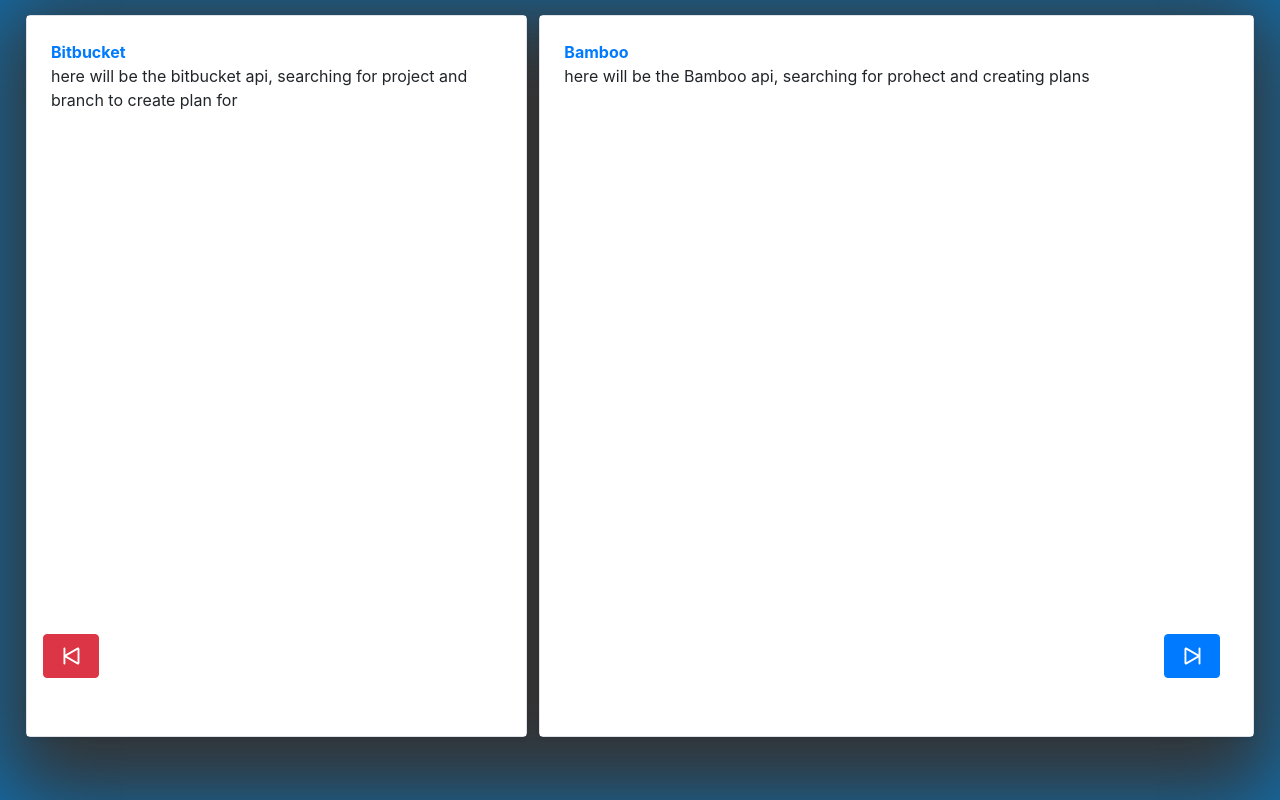
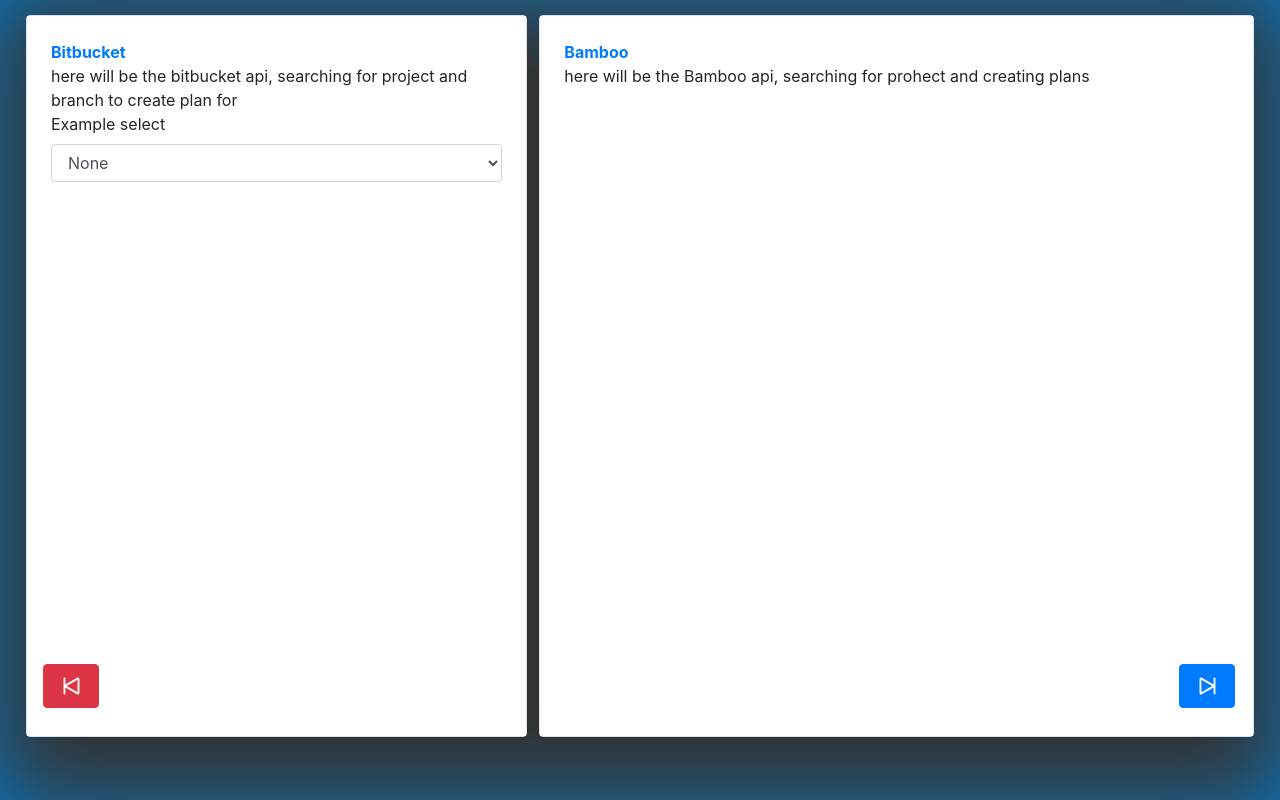
Before and after one commit to yonatanbeery/seeds, a React (Create React App) app in the folder seeds_frontend/: page /Build in a window 1280 px wide. Built offline with nearby package versions, Linux system fonts and the light colour scheme.

Commit message:
basic dropdown with no api

```diff
--- a/seeds_frontend/package.json
+++ b/seeds_frontend/package.json
@@ -8,16 +8,20 @@
     "@testing-library/user-event": "^7.2.1",
     "bootstrap": "^4.4.1",
     "bootstrap-icons": "^1.0.0-alpha2",
+    "jquery": "^3.4.1",
     "react": "^16.13.0",
     "react-bootstrap": "^1.0.0-beta.17",
     "react-bootstrap-icons": "^1.0.0-alpha2",
     "react-dom": "^16.13.0",
+    "react-popper": "^1.3.7",
     "react-redux": "^7.2.0",
     "react-router-dom": "^5.1.2",
     "react-scripts": "3.4.0",
+    "react-select2": "^4.0.3",
     "reactstrap": "^8.4.1",
     "redux": "^4.0.5",
-    "redux-saga": "^1.1.3"
+    "redux-saga": "^1.1.3",
+    "select2": "^4.0.13"
   },
   "scripts": {
     "start": "react-scripts start",
--- a/seeds_frontend/src/css/MainApp.css
+++ b/seeds_frontend/src/css/MainApp.css
@@ -7,27 +7,6 @@
   margin-bottom: 2.5rem;
 }
 
-/*
- * Globals
- */
-
-/* Links */
-a,
-a:focus,
-a:hover {
-  color: #fff !important;
-}
-
-/* Custom default button */
-.btn-secondary,
-.btn-secondary:hover,
-.btn-secondary:focus {
-  color: #fff !important;
-  text-shadow: none; /* Prevent inheritance from `body` */
-  background-color: rgba(0, 142, 236, 0.3) !important;
-  border: none !important;
-  font-size: 25px !important;
-}
 
 /*
  * Base structure
@@ -45,49 +24,6 @@
 
 .cover-container {
   max-width: 50em;
-}
-
-
-/*
- * Header
- */
-.masthead {
-  margin-bottom: 2rem;
-}
-
-.masthead-brand {
-  margin-bottom: 0;
-}
-
-.nav-masthead .nav-link {
-  padding: .25rem 0;
-  font-weight: 700;
-  color: rgba(255, 255, 255, .5);
-  background-color: transparent;
-  border-bottom: .25rem solid transparent;
-}
-
-.nav-masthead .nav-link:hover,
-.nav-masthead .nav-link:focus {
-  border-bottom-color: rgba(255, 255, 255, .25);
-}
-
-.nav-masthead .nav-link + .nav-link {
-  margin-left: 1rem;
-}
-
-.nav-masthead .active {
-  color: #fff;
-  border-bottom-color: #fff;
-}
-
-@media (min-width: 48em) {
-  .masthead-brand {
-    float: left;
-  }
-  .nav-masthead {
-    float: right;
-  }
 }
 
 
--- a/seeds_frontend/src/css/Travel.css
+++ b/seeds_frontend/src/css/Travel.css
@@ -1,11 +1,11 @@
 #Backwards {
     position: absolute;
-    bottom: 8%;
+    bottom: 4%;
     left: 8%;
 }
 
 #Continue {
     position: absolute;
-    bottom: 8%;
-    right: 8%;
+    bottom: 4%;
+    right: 6%;
 }
--- a/seeds_frontend/src/index.js
+++ b/seeds_frontend/src/index.js
@@ -1,6 +1,6 @@
 import React from 'react';
 import ReactDOM from 'react-dom';
-import { Route, Link, BrowserRouter as Router } from 'react-router-dom';
+import { Route, BrowserRouter as Router } from 'react-router-dom';
 import { Provider } from 'react-redux'
 import store from './js/store/store.js'
 import 'bootstrap/dist/css/bootstrap.min.css';
--- a/seeds_frontend/src/js/components/Both.js
+++ b/seeds_frontend/src/js/components/Both.js
@@ -1,12 +1,16 @@
 import React from 'react';
 import 'bootstrap/dist/css/bootstrap.min.css';
+import 'bootstrap/dist/js/bootstrap.bundle.min.js';
+import Dropdown from "./travel/Dropdown";
 
 export default class Both extends React.Component {
     render() {
         return (
-            <div>
-                hello world from Both page
-            </div>
+          <div class="container-fluid main">
+                          <Dropdown />
+
+
+          </div>
         );
     }
   }
--- a/seeds_frontend/src/js/components/Build.js
+++ b/seeds_frontend/src/js/components/Build.js
@@ -1,8 +1,8 @@
 import React from 'react';
 import 'bootstrap/dist/css/bootstrap.min.css';
-import "../../css/build.css"
 import BitbucketInfo from "./build/BitbucketInfo";
 import BambooCreatePlan from "./build/BambooCreatePlan";
+import 'bootstrap/dist/js/bootstrap.bundle.min.js';
 
 export default class Build extends React.Component {
     render() {
--- a/seeds_frontend/src/js/components/Deploy.js
+++ b/seeds_frontend/src/js/components/Deploy.js
@@ -1,11 +1,14 @@
 import React from 'react';
 import 'bootstrap/dist/css/bootstrap.min.css';
+import "../../css/build.css"
+import 'bootstrap/dist/js/bootstrap.bundle.min.js';
 
 export default class Deploy extends React.Component {
     render() {
         return (
-            <div>
-                hello world from deploy page
+            <div class="container-fluid main">
+
+
             </div>
         );
     }
--- a/seeds_frontend/src/js/components/MainApp.js
+++ b/seeds_frontend/src/js/components/MainApp.js
@@ -12,7 +12,7 @@
 
           <main role="main" class="inner cover">
           <div class="inner">
-              <img src={leaf_logo} id="logo"/>
+              <img alt="leaf_logo" src={leaf_logo} id="logo"/>
             </div>
             <h1 class="cover-heading">start here.</h1>
             <p class="lead">
--- a/seeds_frontend/src/js/components/MainPage.js
+++ b/seeds_frontend/src/js/components/MainPage.js
@@ -21,7 +21,7 @@
         return (
         <div class={this.state.isLoaded ? "loaded": ""}>
         <div id="loader-wrapper">
-          <img src={logo_gif} id="loader"/>
+          <img alt="leaf_logo" src={logo_gif} id="loader"/>
           <div class="loader-section section-left"></div>
           <div class="loader-section section-right"></div>
         </div>
--- a/seeds_frontend/src/js/components/build/BitbucketInfo.js
+++ b/seeds_frontend/src/js/components/build/BitbucketInfo.js
@@ -3,6 +3,7 @@
 import "../../../css/build.css";
 import "../../../css/Travel.css";
 import Backwards from "../travel/Backwards";
+import Dropdown from "../travel/Dropdown";
 
 export default class BitbucketInfo extends React.Component {
     render() {
@@ -12,6 +13,7 @@
         <div class="col p-4 flex-column api">
         <strong class="text-primary">Bitbucket</strong>
           <p class="card-text mb-auto">here will be the bitbucket api, searching for project and branch to create plan for</p>
+          <Dropdown/>
       </div>
       </div>
       <Backwards/>
--- /dev/null
+++ b/seeds_frontend/src/js/components/travel/Dropdown.js
@@ -0,0 +1,18 @@
+import React from 'react';
+
+function Dropdown() {
+    const List = ['None','lapid', 'rakia', 'golden bell'];
+    const ProjectsList = List.map((projectName) =>
+   <option>{projectName}</option>
+    );
+
+    return (
+      <div class="form-group">
+      <label for="exampleFormControlSelect1">Example select</label>
+      <select class="form-control" id="exampleFormControlSelect1">
+        {ProjectsList}
+      </select>
+    </div>
+    );
+}
+export default Dropdown;
```
Also changed, not shown: 1 other file (tests, documents, lock files or other folders).
